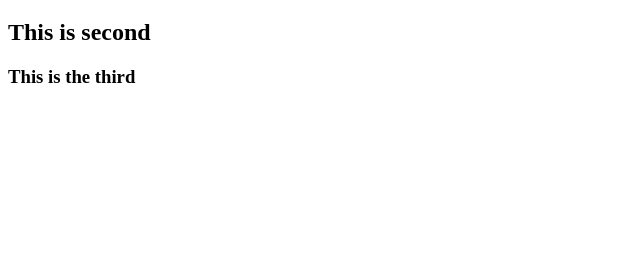
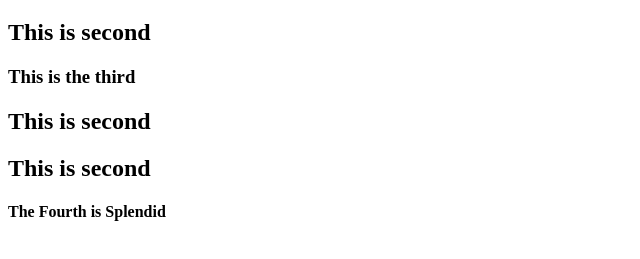
Before and after one commit to Daniel-wilf/TestFbW10, a plain HTML site: page index.html in a window 1280 px wide. Shown: the part 61-320 px from the top of the page, without its empty margins (0-640 px from the left). Drawn offline with Linux system fonts and the light colour scheme.

Commit message:
Fourth Comment

```diff
--- a/index.html
+++ b/index.html
@@ -16,6 +16,12 @@
     <!--Example 3-->
 
     <h3>This is the third</h3>
+    <h2>This is second</h2>
+    <h2>This is second</h2>
+
+    <!-- Example 4 -->
+    <h4>The Fourth is Splendid</h4>
+
 
 </body>
 </html>
```
